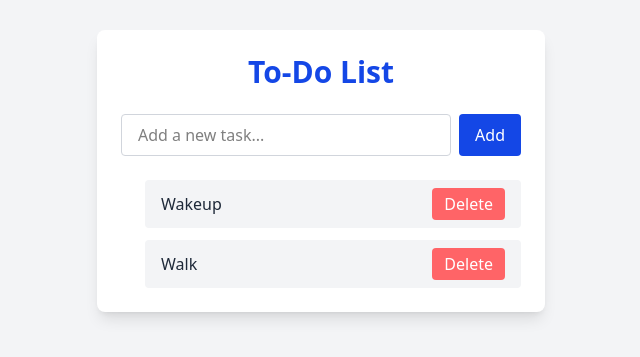
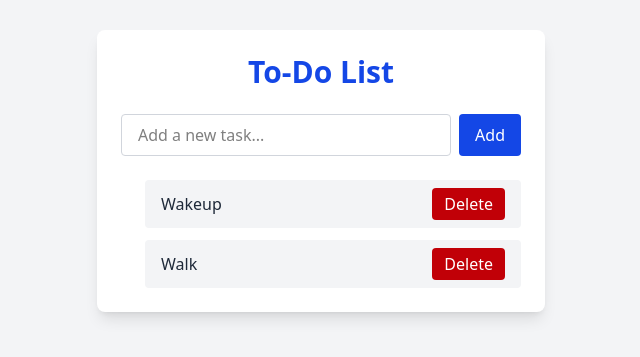
Before and after one commit to Sivabalamanikandan-C/React-To-Do-List, a React (Vite) app: page / in a window 1280 px wide. Shown: the part 229-586 px from the top of the page, without its empty margins (319-959 px from the left). Built offline with nearby package versions, Linux system fonts and the light colour scheme.

Commit message:
Update Todo.jsx

```diff
--- a/src/components/Todo.jsx
+++ b/src/components/Todo.jsx
@@ -40,7 +40,7 @@ const Todo = () => {
                         list.map((items) => {
                             return (
                                 <li key={items.id} className="flex items-center justify-between bg-gray-100 px-4 py-2 rounded"><span className="text-gray-800">{items.activity}</span>
-                                    <button onClick={() => { handleDelete(items.id) }} className="ml-3 px-3 py-1 bg-red-400 text-white rounded">Delete</button>
+                                    <button onClick={() => { handleDelete(items.id) }} className="ml-3 px-3 py-1 bg-red-700 text-white rounded">Delete</button>
                                 </li>
                             )
                         })
```
